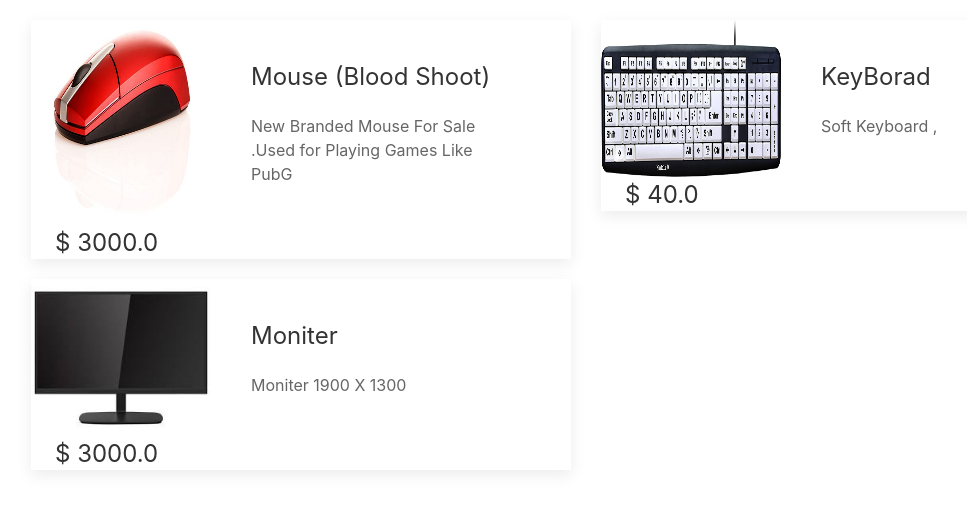
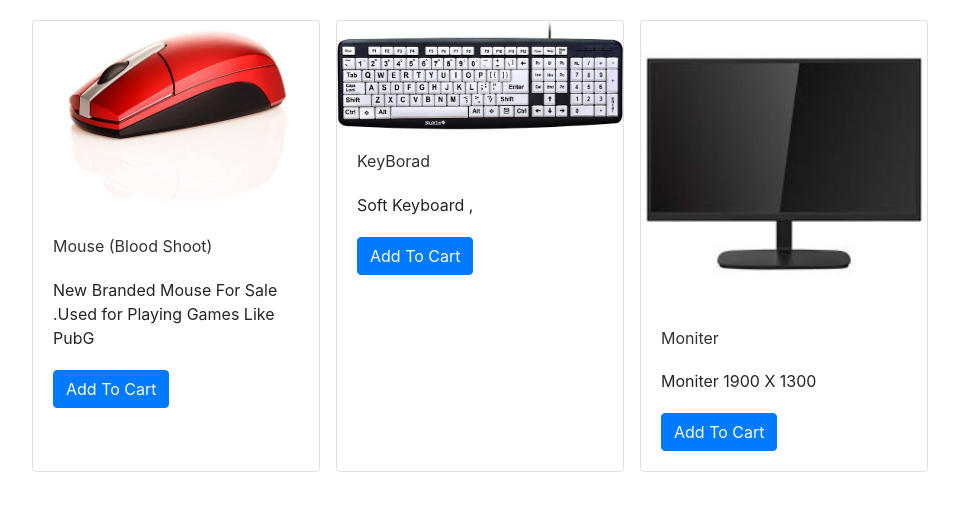
Before and after one commit to Waqas1o1/SHOP-CORNER, a Django app: page / in a window 1280 px wide. Shown: the part 80-591 px from the top of the page, without its empty margins (54-1021 px from the left). Run offline with Django 3.2, Linux system fonts and the light colour scheme; data comes from the database, SQL or seed files in the repository; some libraries are stand-ins or nearby versions.

Commit message:
Card update

```diff
--- a/templates/Home/Basic.html
+++ b/templates/Home/Basic.html
@@ -55,6 +55,8 @@
     <script src="https://code.jquery.com/jquery-3.2.1.slim.min.js" integrity="sha384-KJ3o2DKtIkvYIK3UENzmM7KCkRr/rE9/Qpg6aAZGJwFDMVNA/GpGFF93hXpG5KkN" crossorigin="anonymous"></script>
     <script src="https://cdnjs.cloudflare.com/ajax/libs/popper.js/1.12.9/umd/popper.min.js" integrity="sha384-ApNbgh9B+Y1QKtv3Rn7W3mgPxhU9K/ScQsAP7hUibX39j7fakFPskvXusvfa0b4Q" crossorigin="anonymous"></script>
     <script src="https://maxcdn.bootstrapcdn.com/bootstrap/4.0.0/js/bootstrap.min.js" integrity="sha384-JZR6Spejh4U02d8jOt6vLEHfe/JQGiRRSQQxSfFWpi1MquVdAyjUar5+76PVCmYl" crossorigin="anonymous"></script>
+    {% block Js %}
+    {% endblock  %}
 </body>
 
 </html>
--- a/templates/Home/home.html
+++ b/templates/Home/home.html
@@ -1,31 +1,37 @@
-{% extends 'Home/Basic.html' %} {% comment %} Title {% endcomment %} {% block title %} Home {% endblock %} {% comment %} Body {% endcomment %} {% block body %}
+{% extends 'Home/Basic.html' %} {% comment %} Title {% endcomment %} {% block title %} Home {% endblock %}
+<!--Body -->
+{% block body %}
 <div class="container">
     <h1> {{ display }} </h1>
     <div class="row">
+        {% for card in products%}
         <!-- Lopping using Django -->
-        {% for card in products %}
-        <div class="col-6 uk-animation-toggle">
-            <div class="uk-card uk-card-default uk-grid-collapse uk-child-width-1-2@s uk-margin " uk-grid>
-                <div class="uk-card-media-left uk-cover-container col-4">
-                    <img src="/media/{{card.product_thumbnail}}" class='w-100' alt="Image Product" uk-cover>
-                    <canvas width="600" height="400"></canvas>
-                </div>
-                <div class="col-8">
-                    <div class="uk-card-body">
-                        <h3 class="uk-card-title">{{card.product_name}}</h3>
-                        <p>{{card.product_disc}}</p>
-                    </div>
-                </div>
-                <h3 class="mx-4"> $ {{card.product_pricse}}</h3>
+        <div class="card ml-3" style="width: 18rem;">
+            <img src="/media/{{card.product_thumbnail}}" class="card-img-top" alt="...">
+            <div class="card-body">
+                <h5 class="card-title">{{card.product_name}}</h5>
+                <p class="card-text">{{card.product_disc}}</p>
+                <button href="" class="btn btn-primary" id='cartbtn'>Add To Cart</button>
             </div>
+            {% if card|divisibleby:2 and not forloop.last %}
+            </dv>
+            <div class='row'>
+                {% endif %}
+            </div>
+            {% endfor %}
         </div>
-        {% if card|divisibleby:2 and forloop.last %}
-        <!-- close row-->
-    </div>
-    <!-- new row -->
-    <div class="row">
-        {% endif %} {% endfor %}
+
     </div>
 
-</div>
-{% endblock %}
+    {% endblock %} {% block Js %}
+    <!--When Add Ad to cart is clicked-->
+    <script>
+        $('#cartbtn').click(function() {
+            console.log('clicked')
+            cart = {
+                "Item": 'Added'
+            };
+
+        })
+    </script>
+    {% endblock %}
```
